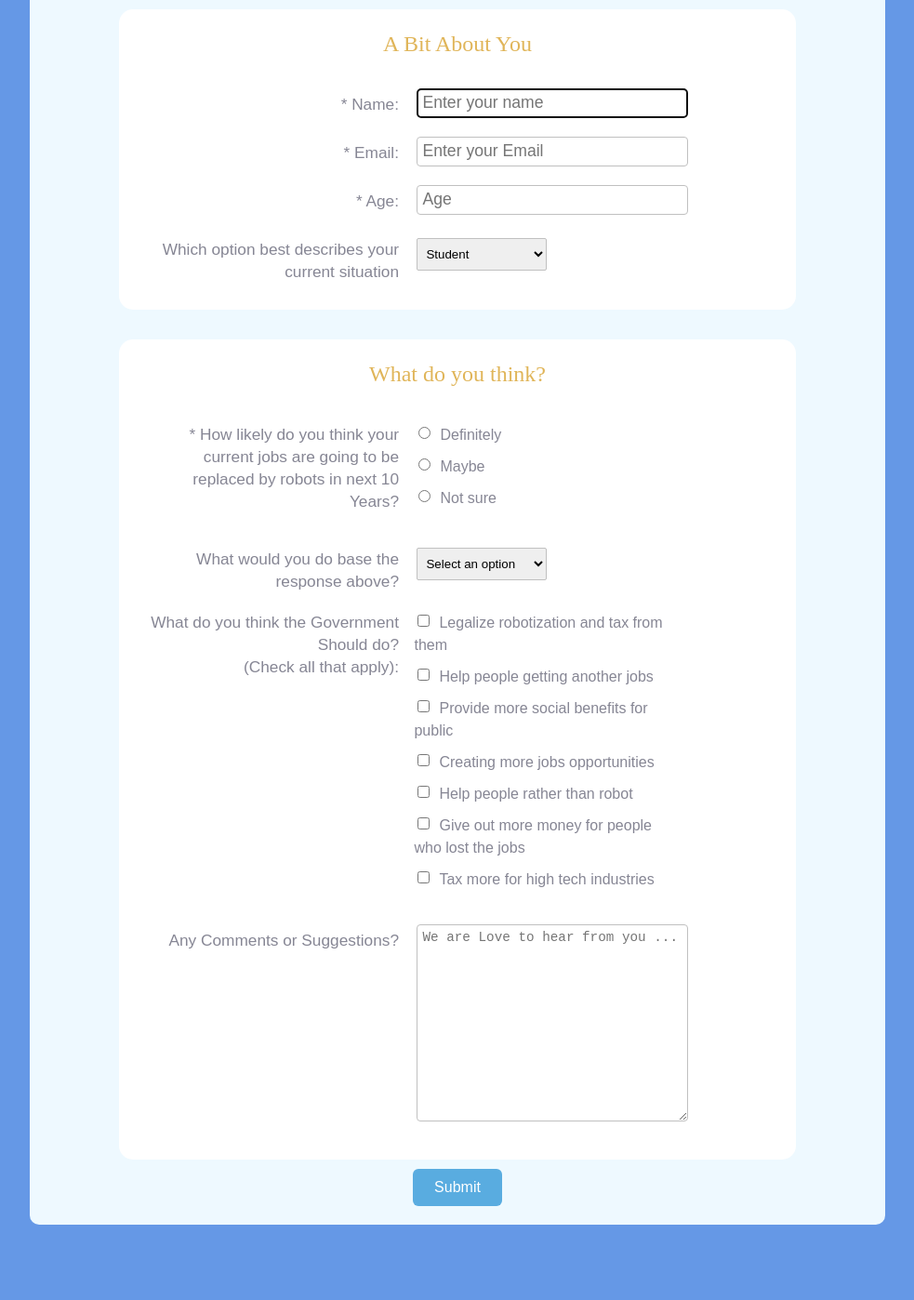
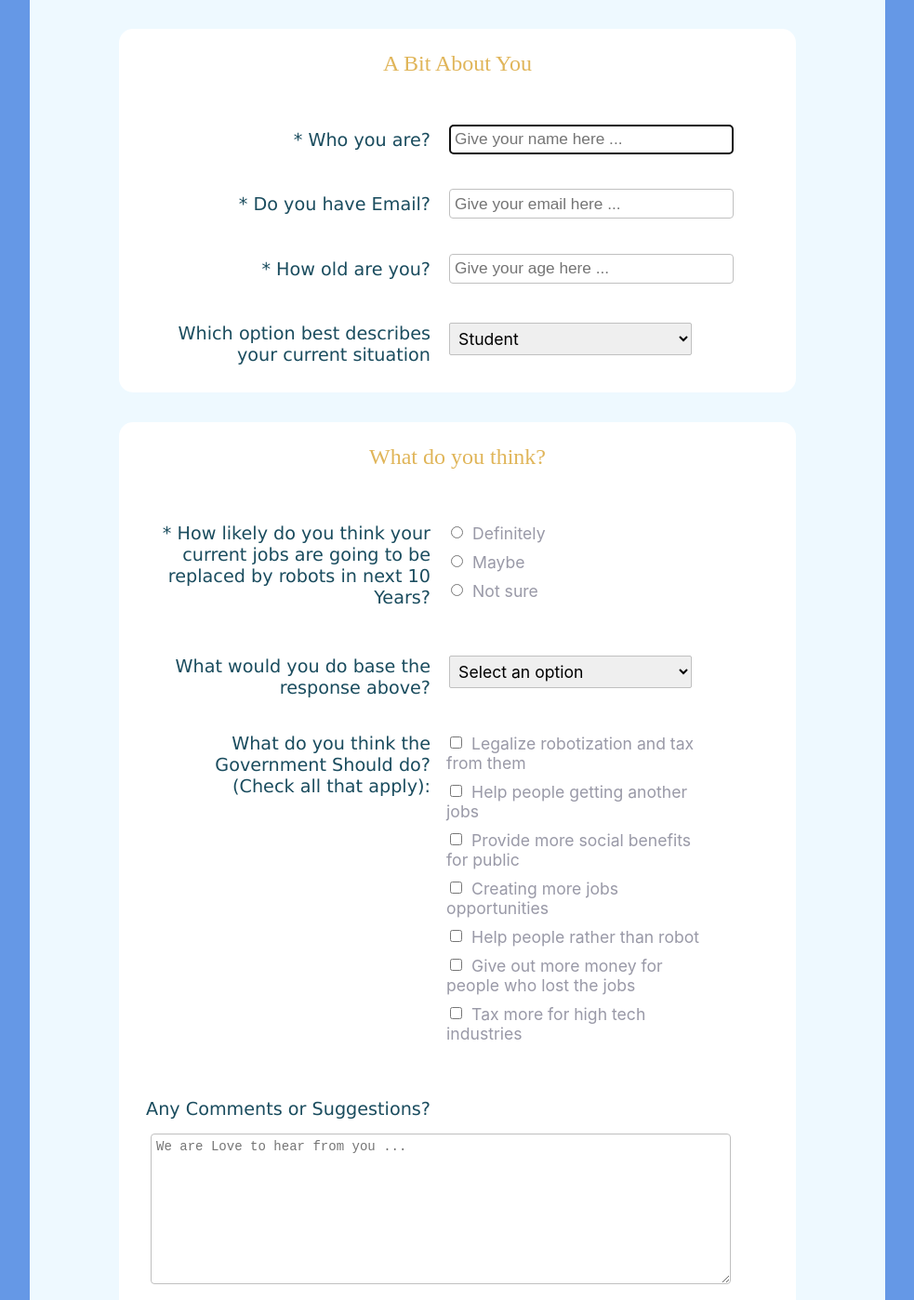
Before and after one commit to kelvin8773/freecodecamp-surveyform, a plain HTML site: page index.html in a window 1280 px wide. Shown: the part 1165-2563 px from the top of the page at 93% size, without its empty margins (148-1131 px from the left). Before the commit the page ends 2490 px from the top, so only its background shows below. Drawn offline with Linux system fonts and the light colour scheme.

Commit message:
style improvement

```diff
--- a/css/style.css
+++ b/css/style.css
@@ -7,9 +7,11 @@ html,
 body {
   background: #6598e6;
   text-align: center;
-  font: normal 300 1em/1.5em "Ubuntu", sans-serif;
+  font: normal 300 1em/1.5em;
+  font-family: "Lucida Sans", "Lucida Sans Regular", "Lucida Grande",
+    "Lucida Sans Unicode", Geneva, Verdana, sans-serif;
   min-width: 500px;
-  color: rgb(134, 134, 148);
+  color: rgb(153, 153, 167);
 }
 
 #title {
@@ -103,12 +105,15 @@ blockquote:after {
 .labels {
   display: inline-block;
   text-align: right;
-  width: 40%;
+  width: 45%;
   padding: 5px;
   vertical-align: top;
   margin-top: 10px;
-  font-weight: 350;
-  font-size: 1.08em;
+  font-weight: 400;
+  font-size: 1.2em;
+  font-family: "Lucida Sans", "Lucida Sans Regular", "Lucida Grande",
+    "Lucida Sans Unicode", Geneva, Verdana, sans-serif;
+  color: #1a4c5e;
 }
 
 .rightTab {
@@ -120,16 +125,20 @@ blockquote:after {
 
 .input-field {
   height: 20px;
-  width: 280px;
+  width: 90%;
   padding: 5px;
   margin: 10px;
   border: 1px solid #c0c0c0;
   border-radius: 4px;
-  font-size: 1.1em;
+  font-size: 1.08em;
 }
 
-#userAge {
+/* #userAge {
   width: 40px;
+} */
+
+.rowTab {
+  padding-top: 1.1em;
 }
 
 .userRatings,
@@ -142,21 +151,28 @@ input[type="checkbox"] {
   background-color: #59ace0;
   border-radius: 6px;
   color: white;
-  font-size: 1em;
+  font-size: 1.2em;
   height: 40px;
   width: 96px;
   margin: 10px;
-  border: 0px solid;
+  border: 2px solid;
+}
+
+#submit:hover {
+  background-color: rgb(232, 134, 134);
 }
 
 .dropdown {
   height: 35px;
-  width: 140px;
+  width: 80%;
   padding: 5px;
   margin: 10px;
   margin-top: 15px;
   border: 1px solid #c0c0c0;
   border-radius: 2px;
+  font-size: 1.1em;
+  font-family: -apple-system, BlinkMacSystemFont, "Segoe UI", Roboto, Oxygen,
+    Ubuntu, Cantarell, "Open Sans", "Helvetica Neue", sans-serif;
 }
 
 .radio,
@@ -166,6 +182,9 @@ input[type="checkbox"] {
   margin-left: 10px;
   display: block;
   padding-bottom: 10px;
+  font-size: 1.1em;
+  font-family: -apple-system, BlinkMacSystemFont, "Segoe UI", Roboto, Oxygen,
+    Ubuntu, Cantarell, "Open Sans", "Helvetica Neue", sans-serif;
 }
 
 @media screen and (max-width: 833px) {
--- a/index.html
+++ b/index.html
@@ -56,7 +56,7 @@
 
           <div class="rowTab">
             <div class="labels">
-              <label id="name-label" for="name">* Name: </label>
+              <label id="name-label" for="name">* Who you are? </label>
             </div>
             <div class="rightTab">
               <input
@@ -65,7 +65,7 @@
                 name="name"
                 id="name"
                 class="input-field"
-                placeholder="Enter your name"
+                placeholder="Give your name here ..."
                 required
               />
             </div>
@@ -73,7 +73,7 @@
 
           <div class="rowTab">
             <div class="labels">
-              <label id="email-label" for="email">* Email: </label>
+              <label id="email-label" for="email">* Do you have Email? </label>
             </div>
             <div class="rightTab">
               <input
@@ -82,14 +82,14 @@
                 id="email"
                 class="input-field"
                 required
-                placeholder="Enter your Email"
+                placeholder="Give your email here ..."
               />
             </div>
           </div>
 
           <div class="rowTab">
             <div class="labels">
-              <label id="number-label" for="age">* Age: </label>
+              <label id="number-label" for="age">* How old are you? </label>
             </div>
             <div class="rightTab">
               <input
@@ -99,7 +99,7 @@
                 min="3"
                 max="125"
                 class="input-field"
-                placeholder="Age"
+                placeholder="Give your age here ..."
               />
             </div>
           </div>
@@ -273,15 +273,13 @@
             <div class="labels">
               <label for="comments">Any Comments or Suggestions?</label>
             </div>
-            <div class="rightTab">
             <textarea
               id="comments"
               class="input-field"
-                style="height:200px;resize:vertical;"
+              style="height:150px;resize:vertical;"
               name="comment"
               placeholder="We are Love to hear from you ..."
             ></textarea>
-            </div>
           </div>
         </div>
 
```
Lines whose indentation alone changed are shown as unchanged.
